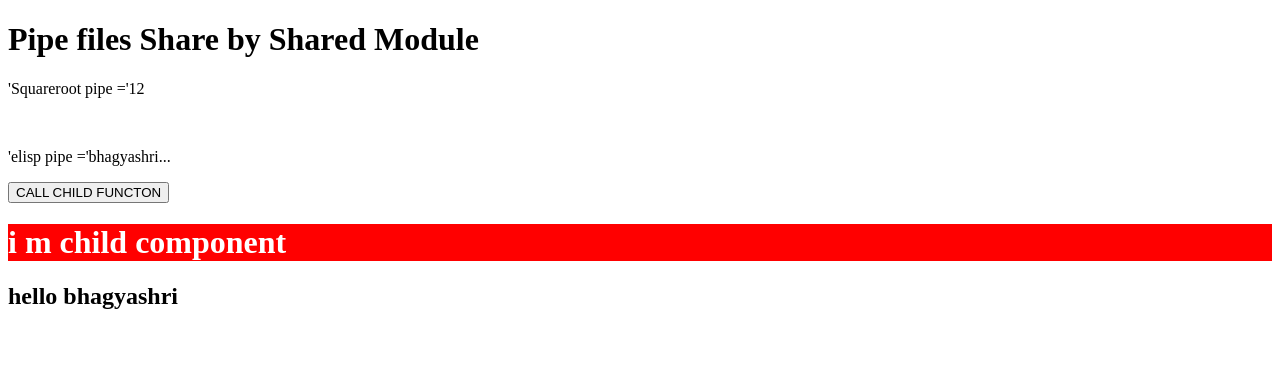
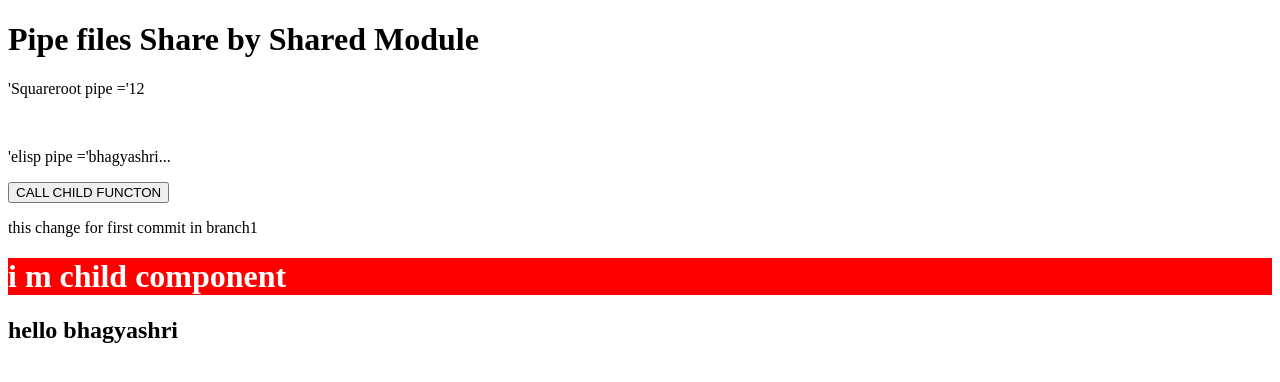
Before and after one commit to bhagyashri211993/bhagyashri-DummyProject, an Angular app: page / in a window 1280 px wide. Shown: the top 382 px of the page. Built offline with nearby package versions, Linux system fonts and the light colour scheme.

Commit message:
first commit in branch1

```diff
--- a/src/app/app.component.html
+++ b/src/app/app.component.html
@@ -3,4 +3,5 @@
 <br>
 <p>'elisp pipe ='{{'bhagyashrishetageabsnmdbmasnb'|elisp}}</p>
 <button type="button" (click)="callchildfun()" >CALL CHILD FUNCTON</button>
+<p>this change for first commit in branch1</p>
 <child-component (parentUpdate)="testOutput($event)" [parentData]="name" #childmethod></child-component>
```
